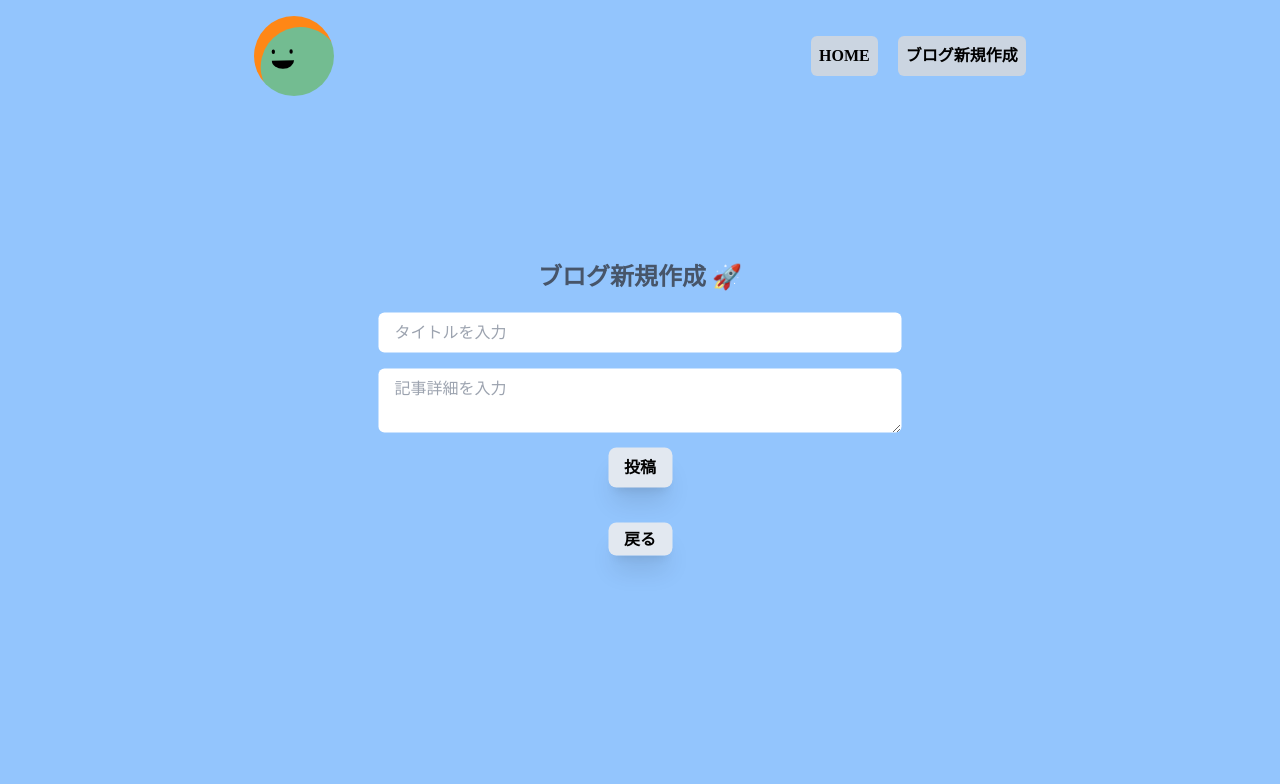
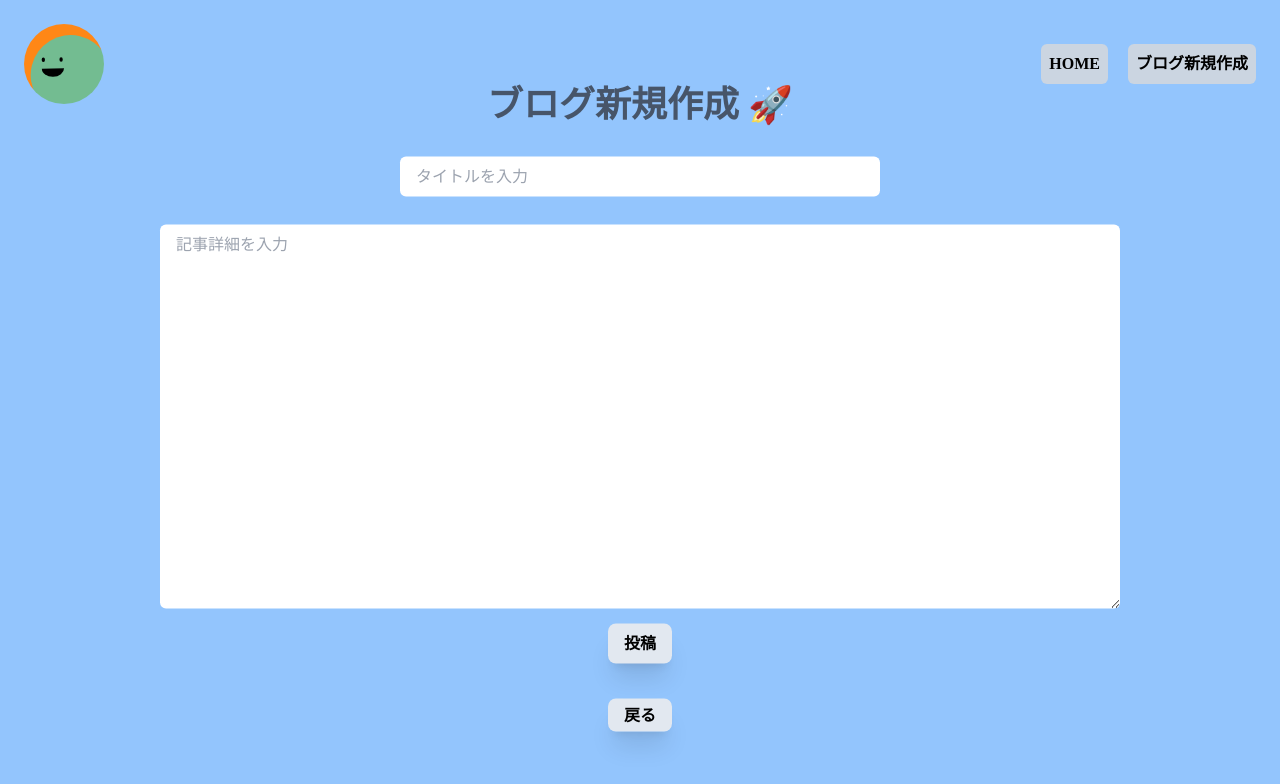
Before and after one commit to hamatai7109/FullStackBlog, a Next.js app: page /blog/add in a window 1280 px wide. Shown: the top 784 px of the page. Built offline with nearby package versions, Linux system fonts and the light colour scheme; a web font is replaced by a local one.

Commit message:
made profile, fixed margin and padding

```diff
--- a/src/app/blog/add/page.tsx
+++ b/src/app/blog/add/page.tsx
@@ -42,20 +42,20 @@ const PostBlog = () => {
   return (
   <>
   <Toaster/>
-  <div className="absolute top-2/4 left-2/4 -translate-x-1/2 -translate-y-1/2 flex">
-    <div className="flex flex-col justify-center items-center m-auto">
-      <p className="text-2xl text-slate-600 font-bold p-3">ブログ新規作成 🚀</p>
+  <div className="w-3/4 absolute top-2/4 left-2/4 -translate-x-1/2 -translate-y-1/2 flex">
+    <div className="w-full mx-auto">
+      <p className="text-4xl text-center text-slate-600 font-bold p-3">ブログ新規作成 🚀</p>
       <form onSubmit={handleSubmit} className="text-center">
         <input
           ref = {titleRef}
           placeholder="タイトルを入力"
           type="text"
-          className="rounded-md px-4 w-full py-2 my-2"
+          className="rounded-md px-4 w-1/2 py-2 my-5"
         />
         <textarea
           ref = {descriptionRef}
           placeholder="記事詳細を入力"
-          className="rounded-md px-4 py-2 w-full my-2"
+          className="h-96 rounded-md px-4 py-2 w-full my-2"
         ></textarea>
         <button className="font-semibold px-4 py-2 shadow-xl bg-slate-200 rounded-lg m-auto hover:bg-slate-100">
           投稿
--- a/src/app/page.tsx
+++ b/src/app/page.tsx
@@ -6,11 +6,11 @@ export default async function Home() {
   return (
     <main className="w-full h-full">
       <div className="md:w-2/4 sm:w-3/4 m-auto p-4 my-5 rounded-lg bg-blue-900 drop-shadow-xl">
-        <h1 className="text-slate-200 text-center text-2xl font-extrabold">
-          Next js 練習用のブログ
-        </h1>
-      </div>
-      <div className="flex">
+          <h1 className="text-slate-200 text-center text-2xl font-extrabold">
+            Next js 練習用のブログ
+          </h1>
+        </div>
+      <div className="flex p-10">
         <ListAllPosts/>
         <SideBar />
       </div>
--- a/src/components/base/header/header.tsx
+++ b/src/components/base/header/header.tsx
@@ -3,7 +3,7 @@ import Link from "next/link";
 export default function Header() {
   return (
     <>
-      <div className="flex items-center justify-around p-4">
+      <div className="flex justify-between items-center p-6">
         <div>
           <svg viewBox="0 0 36 36" fill="none" role="img" xmlns="http://www.w3.org/2000/svg" width="80" height="80"><mask id=":rj4:" maskUnits="userSpaceOnUse" x="0" y="0" width="36" height="36"><rect width="36" height="36" fill="#FFFFFF" rx="72"></rect></mask><g mask="url(#:rj4:)"><rect width="36" height="36" fill="#ff8716"></rect><rect x="0" y="0" width="36" height="36" transform="translate(3 5) rotate(261 18 18) scale(1)" fill="#73bc91" rx="36"></rect><g transform="translate(-5 1) rotate(-1 18 18)"><path d="M13,19 a1,0.75 0 0,0 10,0" fill="#000000"></path><rect x="13" y="14" width="1.5" height="2" rx="1" stroke="none" fill="#000000"></rect><rect x="21" y="14" width="1.5" height="2" rx="1" stroke="none" fill="#000000"></rect></g></g></svg>
         </div>
--- a/src/components/section/listAllPosts.tsx
+++ b/src/components/section/listAllPosts.tsx
@@ -25,7 +25,7 @@ export default async function ListAllPosts(){
         ) => (
           <div
             key={post.id}
-            className="p-4 rounded-md mx-3 my-2 bg-slate-300"
+            className="p-4 rounded-md mx-3 mb-8 bg-slate-300"
           >
             <div className="flex items-center my-3">
               <div className="mr-auto">
--- a/src/components/section/sideBar.tsx
+++ b/src/components/section/sideBar.tsx
@@ -1,8 +1,10 @@
 export default function SideBar(){
   return (
-    <div className="w-1/3">
-      <div className="w-3/4 h-10 bg-slate-300 mt-6 mx-auto">
-        プロフィール
+    <div className="w-1/3 p-4 bg-blue-100">
+      <div className="text-center w-3/4 mt-6 mx-auto">
+        <svg className="mx-auto my-0" viewBox="0 0 36 36" fill="none" role="img" xmlns="http://www.w3.org/2000/svg" width="80" height="80"><mask id=":rj4:" maskUnits="userSpaceOnUse" x="0" y="0" width="36" height="36"><rect width="36" height="36" fill="#FFFFFF" rx="72"></rect></mask><g mask="url(#:rj4:)"><rect width="36" height="36" fill="#ff8716"></rect><rect x="0" y="0" width="36" height="36" transform="translate(3 5) rotate(261 18 18) scale(1)" fill="#73bc91" rx="36"></rect><g transform="translate(-5 1) rotate(-1 18 18)"><path d="M13,19 a1,0.75 0 0,0 10,0" fill="#000000"></path><rect x="13" y="14" width="1.5" height="2" rx="1" stroke="none" fill="#000000"></rect><rect x="21" y="14" width="1.5" height="2" rx="1" stroke="none" fill="#000000"></rect></g></g></svg>
+        <h2 className="mt-5 text-2xl">Test Blogger</h2>
+        <p className="mt-4 text-xl">I am a beginner of Next.js</p>
       </div>
       <div className="w-3/4 h-10 bg-slate-300 mt-6 mx-auto">
         最近の記事
--- a/src/components/util/button/backButton.tsx
+++ b/src/components/util/button/backButton.tsx
@@ -3,7 +3,7 @@ import React from 'react'
 
 export default function BackButton () {
   return (
-    <div className='mt-10'>
+    <div className='mt-10 text-center'>
       <Link href="/" className="font-semibold px-4 py-2 shadow-xl bg-slate-200 rounded-lg m-auto my-5 hover:bg-red-200">
             戻る
       </Link>
```
